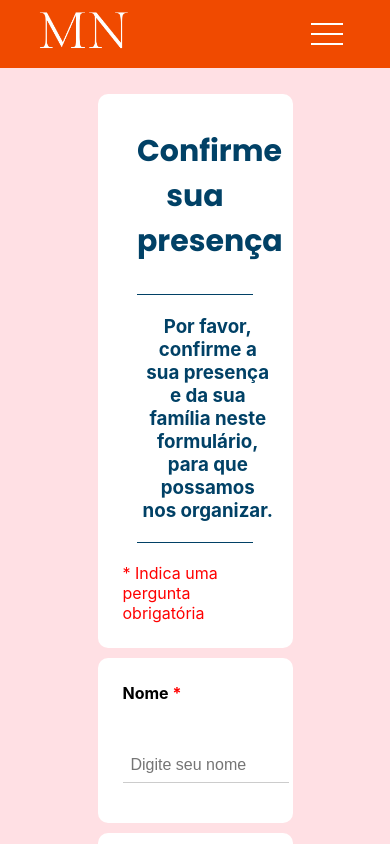
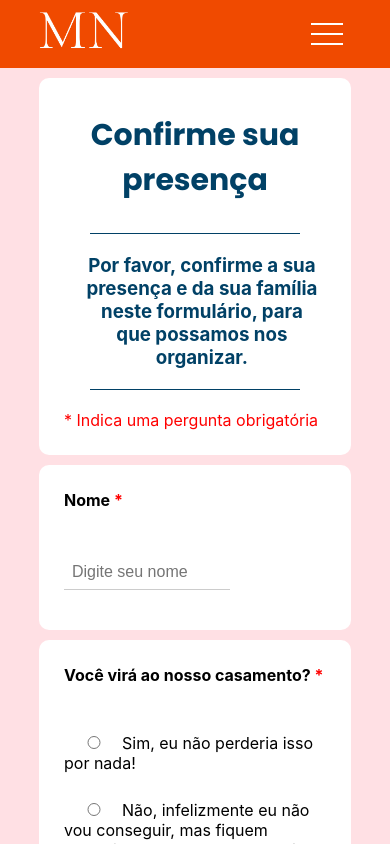
Before and after one commit to CaioVAzeredo/casamento_mn, a React (Create React App) app: page /lista-de-presenca in a window 390 px wide. Built offline with nearby package versions, Linux system fonts and the light colour scheme.

Commit message:
feito a responsividade da pagina de confirmação de presenca

```diff
--- a/src/components/Formulario/index.js
+++ b/src/components/Formulario/index.js
@@ -79,7 +79,7 @@ h4{
 }
 @media(max-width: 1200px) {
     margin: 0 auto;
-    width: 100%;
+    width: 60%;
 
     h1{
         width: 80%;
@@ -89,6 +89,10 @@ h4{
         width: 80%;
         font-size: 30px;
     }
+}
+@media(max-width: 600px) {
+    width: 80%;
+
 }
 `
 
--- a/src/pages/ListaDePresenca/index.js
+++ b/src/pages/ListaDePresenca/index.js
@@ -2,10 +2,7 @@ import styled from "styled-components"
 import Formulario from "../../components/Formulario"
 
 const ContainerForm = styled.div`
-padding:2vh ;
-height: 600px;
-    width: 50%;
-    margin: 0 auto;
+    width: 100vw;
 `
 
 function ListaDePresenca() {
```
